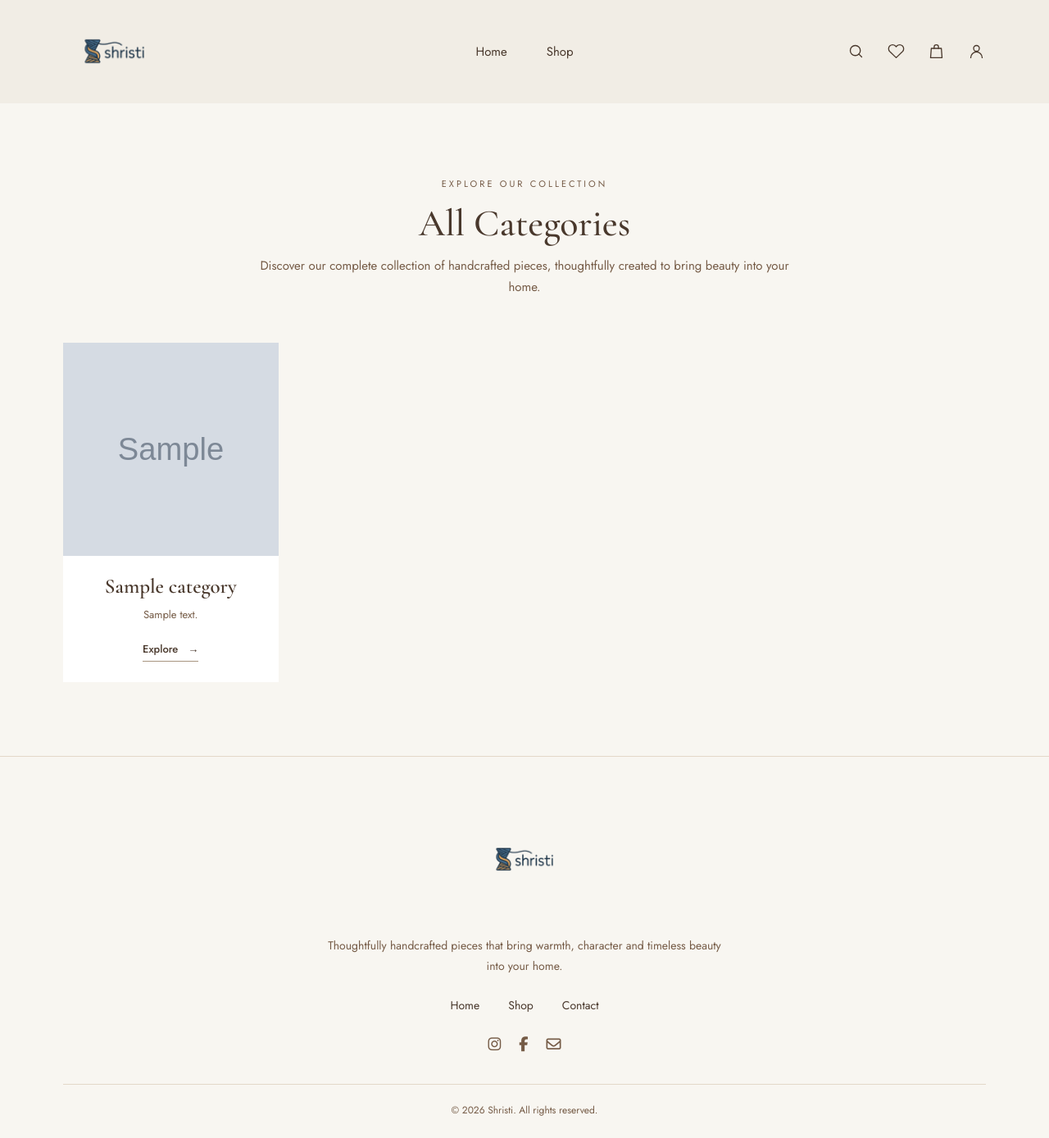
After one commit to MidhunMannadiar/Shristi, a Django app: page /categories/ in a window 1280 px wide. The commit adds this page. Shown: the whole page at 82% size. Run offline with Django 5.2, Linux system fonts and the light colour scheme; tables that the repository leaves empty hold one stand-in row (values such as "Sample post"); grey boxes marked "Sample" are stand-in pictures.

Commit message:
Add all categories page to storefront

```diff
--- /dev/null
+++ b/storefront/templates/storefront/all_categories.html
@@ -0,0 +1,71 @@
+{% extends "storefront/base.html" %}
+{% load static %}
+
+{% block title %}All Categories | Shristi{% endblock %}
+
+{% block content %}
+
+<section class="home-categories all-categories-page">
+
+    <div class="categories-heading">
+        <p class="section-eyebrow">EXPLORE OUR COLLECTION</p>
+
+        <h2>All Categories</h2>
+
+        <p>
+            Discover our complete collection of handcrafted pieces,
+            thoughtfully created to bring beauty into your home.
+        </p>
+    </div>
+
+    <div class="categories-grid">
+
+        {% for category in categories %}
+
+            <a href="{% url 'storefront:shop' %}?category={{ category.id }}"
+               class="category-card"
+               style="text-decoration: none; color: inherit;">
+
+                <div class="category-image">
+
+                    {% if category.image %}
+                        <img src="{{ category.image.url }}"
+                             alt="{{ category.name }}">
+                    {% else %}
+                        <div class="category-image-placeholder">
+                            <span>No Image Available</span>
+                        </div>
+                    {% endif %}
+
+                </div>
+
+                <div class="category-info">
+
+                    <h3>{{ category.name }}</h3>
+
+                    <p>
+                        {{ category.description|default:"Explore our handcrafted collection."|truncatewords:12 }}
+                    </p>
+
+                    <span class="category-button">
+                        Explore
+                        <span aria-hidden="true">→</span>
+                    </span>
+
+                </div>
+
+            </a>
+
+        {% empty %}
+
+            <p class="no-categories">
+                Categories will be available soon.
+            </p>
+
+        {% endfor %}
+
+    </div>
+
+</section>
+
+{% endblock %}
--- a/storefront/templates/storefront/home.html
+++ b/storefront/templates/storefront/home.html
@@ -134,7 +134,7 @@
     </div>
 
     <div class="view-all-categories">
-        <a href="{% url 'storefront:shop' %}" class="view-all-button">
+        <a href="{% url 'storefront:all_categories' %}" class="view-all-button">
             View All Categories
             <span aria-hidden="true">→</span>
         </a>
--- a/storefront/urls.py
+++ b/storefront/urls.py
@@ -6,6 +6,11 @@ app_name = "storefront"
 urlpatterns = [
     path("", views.home, name="home"),
     path("shop/", views.shop, name="shop"),
+    path(
+    "categories/",
+    views.all_categories,
+    name="all_categories"
+    ),
 
     # Live Search Suggestions
     path(
--- a/storefront/views.py
+++ b/storefront/views.py
@@ -75,6 +75,22 @@ def home(request):
     )
 
 
+def all_categories(request):
+
+    categories = Category.objects.filter(
+        is_active=True
+    ).order_by("-created_at")
+
+    context = {
+        "categories": categories,
+    }
+
+    return render(
+        request,
+        "storefront/all_categories.html",
+        context
+    )
+
 
 def shop(request):
     products = Product.objects.filter(
@@ -138,15 +154,15 @@ def shop(request):
         )
 
     # Products per page
-    per_page_options = [5, 10, 20, 30]
+    per_page_options = [6, 10, 20, 30]
 
     try:
-        per_page = int(request.GET.get("per_page", 5))
+        per_page = int(request.GET.get("per_page", 6))
     except (ValueError, TypeError):
-        per_page = 5
+        per_page = 6
 
     if per_page not in per_page_options:
-        per_page = 5
+        per_page = 6
 
     # Availability filtering
     availability = request.GET.get("availability", "")
@@ -200,7 +216,7 @@ def search_suggestions(request):
         "category"
     ).distinct().order_by(
         "name"
-    )[:5]
+    )[:6]
 
     results = []
 
```
Also changed, not shown: accounts/templates/shristi_admin/customer_form.html (+7 -5 lines).
